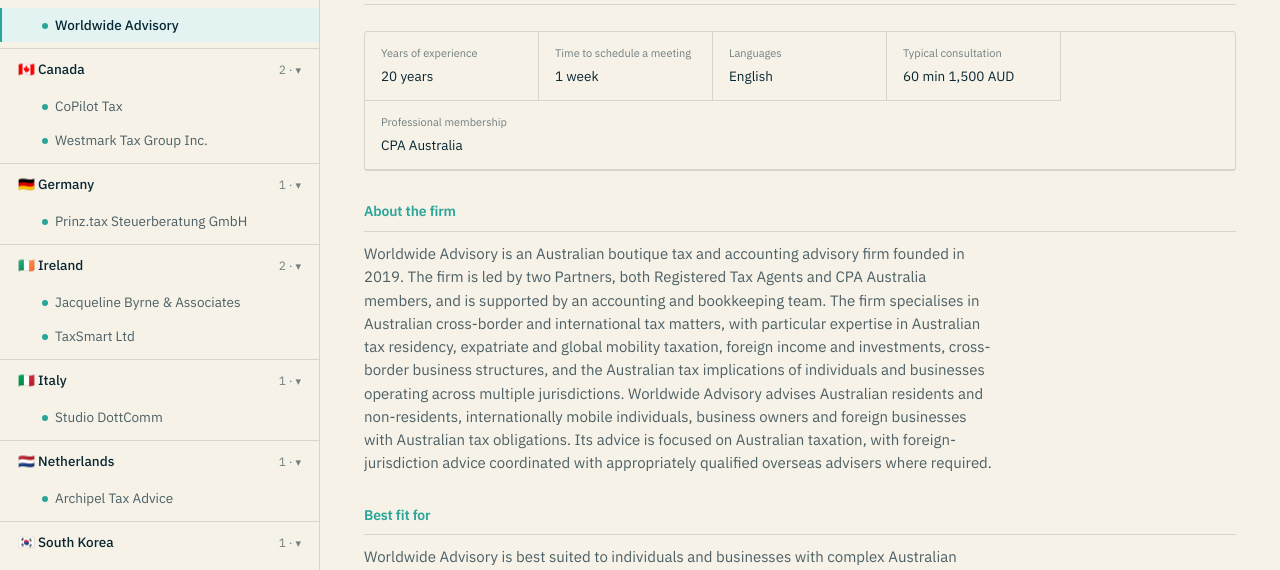
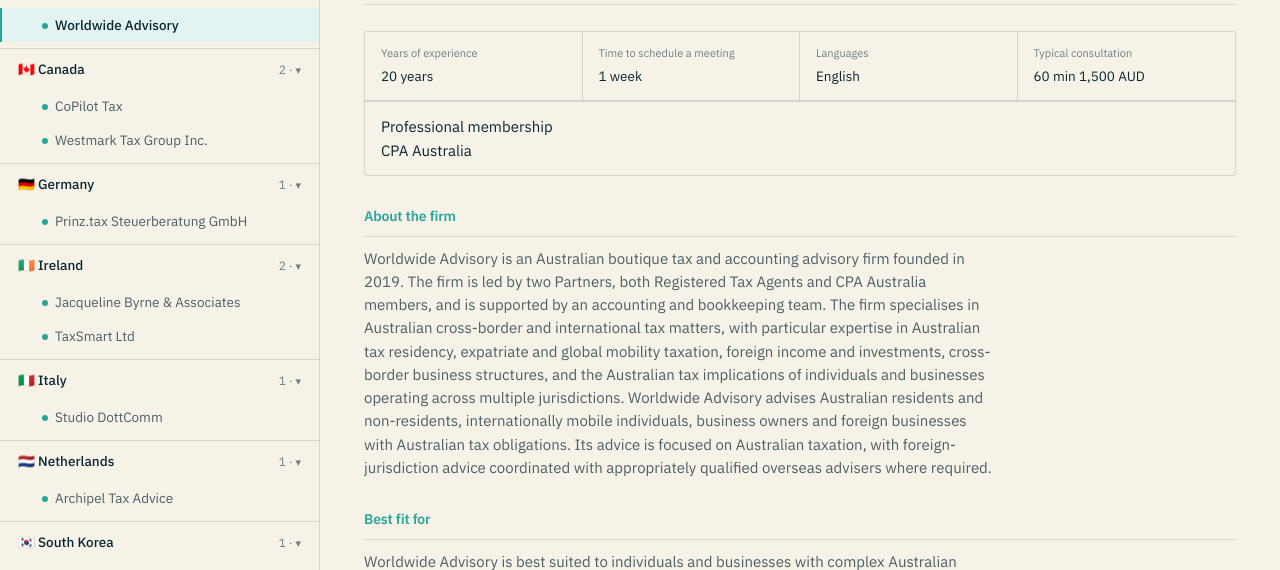
Before and after one commit to jodiew9/tax-advisory-network-site, a plain HTML site: page index.html in a window 1280 px wide. Both pictures are taken after a click on the button "Worldwide Advisory". Shown: the part 230-800 px from the top of the page. Drawn offline with Linux system fonts and the light colour scheme.

Commit message:
Add files via upload
Corrected CHF and deleted non-responses

```diff
--- a/index.html
+++ b/index.html
@@ -115,10 +115,12 @@
   .internal-badge{ font-size:11.5px; padding:3px 9px; border-radius:20px; background:var(--amber-soft); color:var(--amber); white-space:nowrap; border:1px solid var(--amber); }
   .internal-badge.mou{ background:var(--teal-soft); color:var(--teal); border-color:var(--teal); }
 
-  .quickfacts{ display:grid; grid-template-columns:repeat(auto-fit, minmax(150px,1fr)); border:1px solid var(--line); border-radius:var(--radius); margin-bottom:30px; overflow:hidden; }
+  .quickfacts{ border:1px solid var(--line); border-radius:var(--radius); margin-bottom:30px; overflow:hidden; }
+  .qf-grid{ display:grid; grid-template-columns:repeat(auto-fit, minmax(150px,1fr)); }
   .qf{ padding:13px 16px; border-right:1px solid var(--line); border-bottom:1px solid var(--line); }
   .qf:last-child{ border-right:none; }
-  .qf:nth-child(5){ grid-column:1 / -1; }
+  .qf-full{ padding:13px 16px; border-top:1px solid var(--line); }
+  .qf-grid:empty + .qf-full{ border-top:none; }
   .qf .label{ font-size:11px; color:var(--muted); margin-bottom:4px; }
   .qf .value{ font-size:13.5px; color:var(--ink); }
 
@@ -200,7 +202,7 @@
     whatToBring:"Little preparation is needed — a simple timeline of Swiss registration, employment start date, and other relevant dates helps the firm confirm tax residency, which usually comes up naturally during the call.",
     busySeason:"March, April, and sometimes July and September, when delivery time can run 1-2 weeks instead of the usual turnaround — still much faster than the industry standard.",
     responseTime:"> 1 week",
-    pricingNote:"Start: 700 / Average 1400-1800 / 2000+ for large volume cases. (Currency not stated in the source record.)",
+    pricingNote:"Start: CHF 700 / Average CHF 1,400–1,800 / CHF 2,000+ for large volume cases.",
     website:"https://www.taxolution.ch"
   },
   {
@@ -444,6 +446,12 @@
   return (s || '').toLowerCase().replace(/[^a-z0-9]/g, '');
 }
 
+function hasValue(v){
+  if(!v) return false;
+  const t = v.trim();
+  return t !== '' && t.toLowerCase() !== 'not specified';
+}
+
 // ---------- render ----------
 const app = document.getElementById('app');
 const groupsEl = document.getElementById('countryGroups');
@@ -525,6 +533,60 @@
     ? `<span class="internal-badge ${(f.status==='Need MoU'||f.status==='Active')?'mou':''}">${f.status}</span>`
     : '';
 
+  const shortFacts = [];
+  if(hasValue(f.years)) shortFacts.push(['Years of experience', f.years]);
+  if(hasValue(f.responseTime)) shortFacts.push(['Time to schedule a meeting', f.responseTime]);
+  if(hasValue(f.languages)) shortFacts.push(['Languages', f.languages]);
+  if(hasValue(f.consultFee)) shortFacts.push(['Typical consultation', f.consultFee]);
+  const membershipValue = hasValue(f.membership) ? f.membership.replace(/\.\s*$/, '') : null;
+
+  const quickfactsHTML = (shortFacts.length || membershipValue) ? `
+    <div class="quickfacts">
+      <div class="qf-grid">${shortFacts.map(([label,value])=>`<div class="qf"><div class="label">${label}</div><div class="value">${value}</div></div>`).join('')}</div>
+      ${membershipValue ? `<div class="qf-full"><div class="label">Professional membership</div><div class="value">${membershipValue}</div></div>` : ''}
+    </div>` : '';
+
+  const aboutHTML = hasValue(f.about) ? `
+    <section class="block">
+      <h3>About the firm</h3>
+      <p>${f.about}</p>
+    </section>` : '';
+
+  const bestFitHTML = hasValue(f.idealClient) ? `
+    <section class="block">
+      <h3>Best fit for</h3>
+      <p>${f.idealClient}</p>
+    </section>` : '';
+
+  const servicesHTML = (f.services && f.services.length) ? `
+    <section class="block">
+      <h3>What they help with</h3>
+      <div class="tag-row">${f.services.map(s=>`<span class="tag">${s}</span>`).join('')}</div>
+    </section>` : '';
+
+  const consultProcessP = hasValue(f.consultProcess) ? `<p>${f.consultProcess}</p>` : '';
+  const pricingNoteP = hasValue(f.pricingNote) ? `<p style="color:var(--muted); font-size:13px;">${f.pricingNote}</p>` : '';
+  const hasConsultSection = hasValue(f.consultProcess) || hasValue(f.pricingNote);
+  const hasBringSection = hasValue(f.whatToBring);
+
+  const consultSection = hasConsultSection ? `<section class="block"><h3>Consultation & fees</h3>${consultProcessP}${pricingNoteP}</section>` : '';
+  const bringSection = hasBringSection ? `<section class="block"><h3>Good to bring to the first call</h3><p>${f.whatToBring}</p></section>` : '';
+
+  let twoColHTML = '';
+  if(hasConsultSection && hasBringSection){
+    twoColHTML = `<div class="two-col">${consultSection}${bringSection}</div>`;
+  } else {
+    twoColHTML = consultSection + bringSection;
+  }
+
+  const credentialsHTML = hasValue(f.credentials) ? `
+    <section class="block">
+      <h3>Credentials</h3>
+      <p>${f.credentials}</p>
+    </section>` : '';
+
+  const websiteHTML = hasValue(f.website) ? `<p style="margin-top:6px;"><a class="website-link" href="${f.website}" target="_blank" rel="noopener">Visit firm website ↗</a></p>` : '';
+
   detailEl.innerHTML = `
     <button class="back-btn" id="backBtn">‹ Back to firms</button>
     <div class="firm-head">
@@ -537,47 +599,13 @@
       ${badge}
     </div>
 
-    <div class="quickfacts">
-      <div class="qf"><div class="label">Years of experience</div><div class="value">${f.years}</div></div>
-      <div class="qf"><div class="label">Time to schedule a meeting</div><div class="value">${f.responseTime}</div></div>
-      <div class="qf"><div class="label">Languages</div><div class="value">${f.languages}</div></div>
-      <div class="qf"><div class="label">Typical consultation</div><div class="value">${f.consultFee}</div></div>
-      <div class="qf"><div class="label">Professional membership</div><div class="value">${f.membership.replace(/\.\s*$/, '')}</div></div>
-    </div>
-
-    <section class="block">
-      <h3>About the firm</h3>
-      <p>${f.about}</p>
-    </section>
-
-    <section class="block">
-      <h3>Best fit for</h3>
-      <p>${f.idealClient}</p>
-    </section>
-
-    <section class="block">
-      <h3>What they help with</h3>
-      <div class="tag-row">${f.services.map(s=>`<span class="tag">${s}</span>`).join('')}</div>
-    </section>
-
-    <div class="two-col">
-      <section class="block">
-        <h3>Consultation & fees</h3>
-        <p>${f.consultProcess}</p>
-        <p style="color:var(--muted); font-size:13px;">${f.pricingNote}</p>
-      </section>
-      <section class="block">
-        <h3>Good to bring to the first call</h3>
-        <p>${f.whatToBring}</p>
-      </section>
-    </div>
-
-    <section class="block">
-      <h3>Credentials</h3>
-      <p>${f.credentials}</p>
-    </section>
-
-    <p style="margin-top:6px;"><a class="website-link" href="${f.website}" target="_blank" rel="noopener">Visit firm website ↗</a></p>
+    ${quickfactsHTML}
+    ${aboutHTML}
+    ${bestFitHTML}
+    ${servicesHTML}
+    ${twoColHTML}
+    ${credentialsHTML}
+    ${websiteHTML}
   `;
 
   const back = document.getElementById('backBtn');
```
